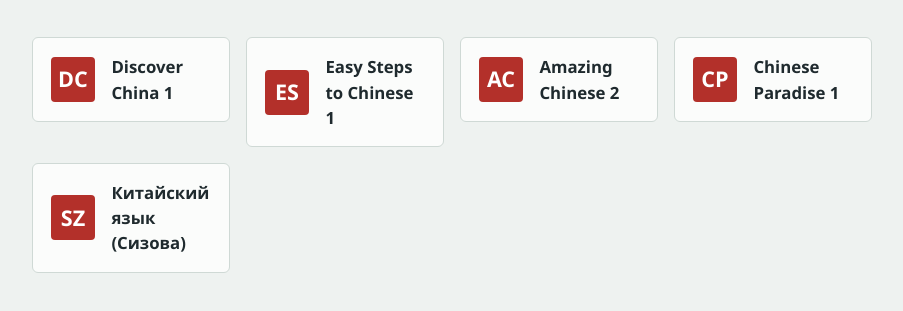
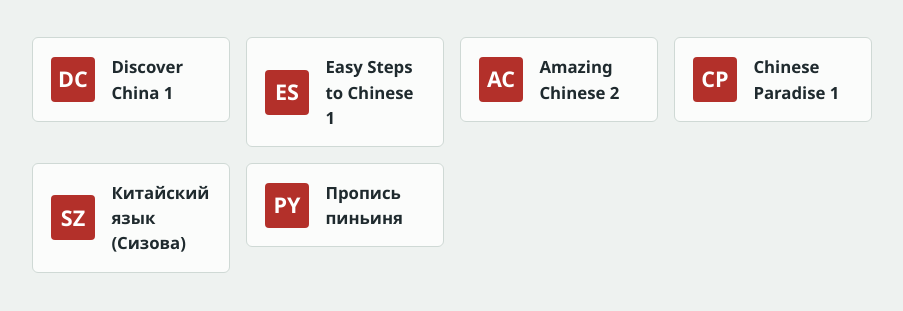
Before and after one commit to hanyulessons/hanyulessons.github.io, a plain HTML site: page index.html in a window 1280 px wide. Shown: the part 229-540 px from the top of the page, without its empty margins (188-1091 px from the left). Drawn offline with Linux system fonts and the light colour scheme.

Commit message:
Add files via upload

```diff
--- a/index.html
+++ b/index.html
@@ -4,7 +4,7 @@
 <meta charset="utf-8">
 <meta name="viewport" content="width=device-width, initial-scale=1">
 <title>Интерактивные уроки китайского языка по учебникам</title>
-<meta name="description" content="Интерактивные уроки китайского языка: Discover China 1, Easy Steps to Chinese 1, Amazing Chinese 2, Chinese Paradise 1, учебник Сизовой. Упражнения, аудио и задания по разделам.">
+<meta name="description" content="Интерактивные уроки китайского языка: Discover China 1, Easy Steps to Chinese 1, Amazing Chinese 2, Chinese Paradise 1, учебник Сизовой, пропись пиньиня. Упражнения, аудио и задания по разделам.">
 <style>
   :root {
     --bg: #eef2f0;
@@ -110,6 +110,7 @@
     <li><a class="card" href="https://hanyulessons.github.io/AC2/"><span class="num">AC</span><span class="label">Amazing Chinese 2</span></a></li>
     <li><a class="card" href="https://hanyulessons.github.io/CP1/"><span class="num">CP</span><span class="label">Chinese Paradise 1</span></a></li>
     <li><a class="card" href="https://hanyulessons.github.io/Sizova/"><span class="num">SZ</span><span class="label">Китайский язык (Сизова)</span></a></li>
+    <li><a class="card" href="https://hanyulessons.github.io/vkb_universal_lesson.html"><span class="num">PY</span><span class="label">Пропись пиньиня</span></a></li>
   </ul>
 </main>
 </body>
```
